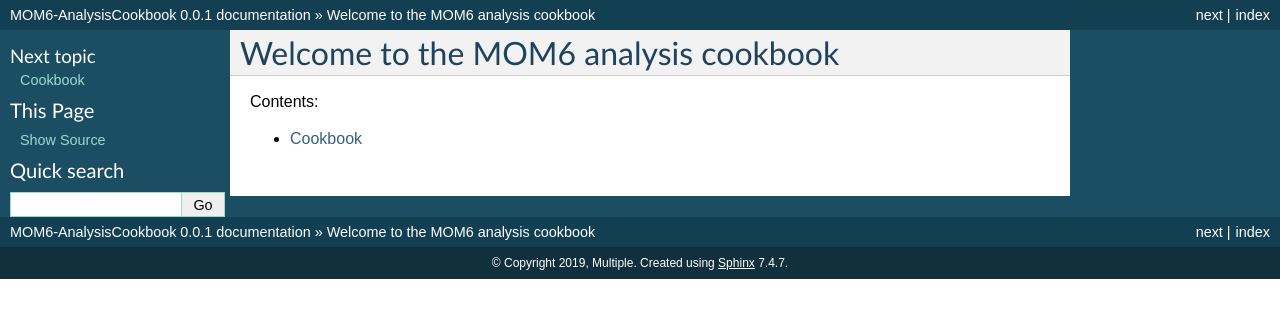
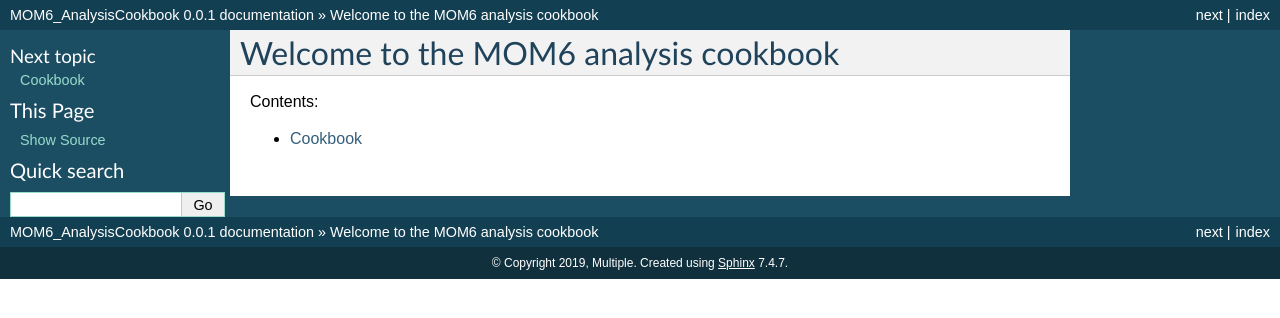
Before and after one commit to MOM6-community/MOM6-AnalysisCookbook, a Sphinx documentation site: the page built from docs/index.rst, in a window 1280 px wide. Shown: the top 318 px of the page. Built offline with Sphinx 7.4.7, drawn with Linux system fonts in a browser that asks for light colours.

Commit message:
fixing rtd

```diff
--- a/docs/conf.py
+++ b/docs/conf.py
@@ -49,7 +49,7 @@ source_suffix = '.rst'
 master_doc = 'index'
 
 # General information about the project.
-project = 'MOM6-AnalysisCookbook'
+project = 'MOM6_AnalysisCookbook'
 copyright = '2019, Multiple'
 author = 'Multiple'
 
```
